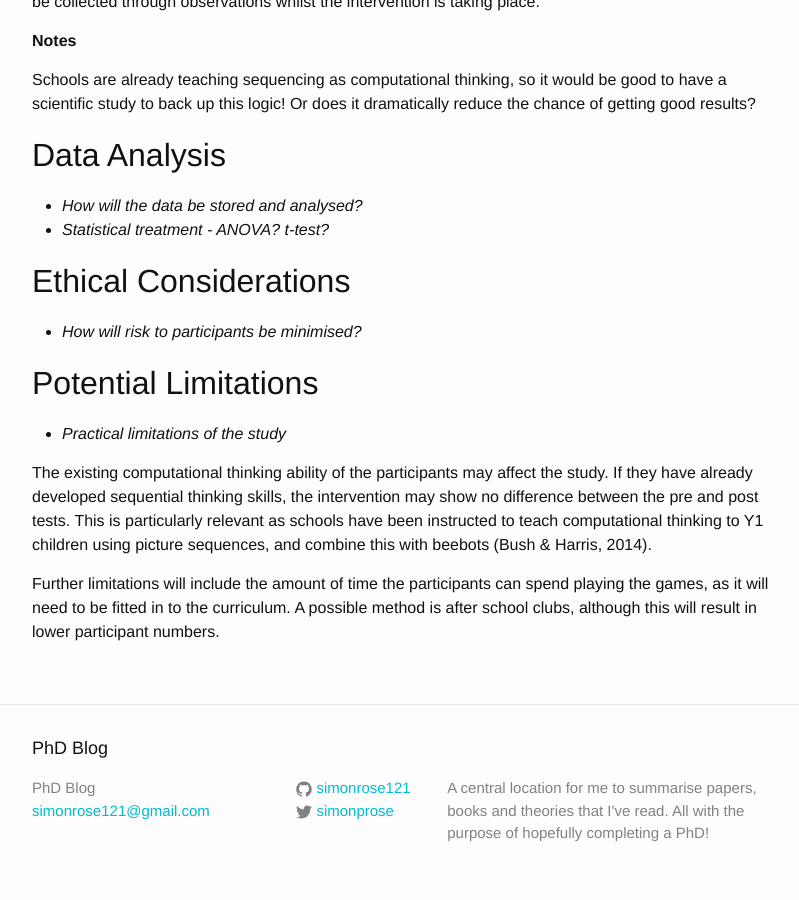
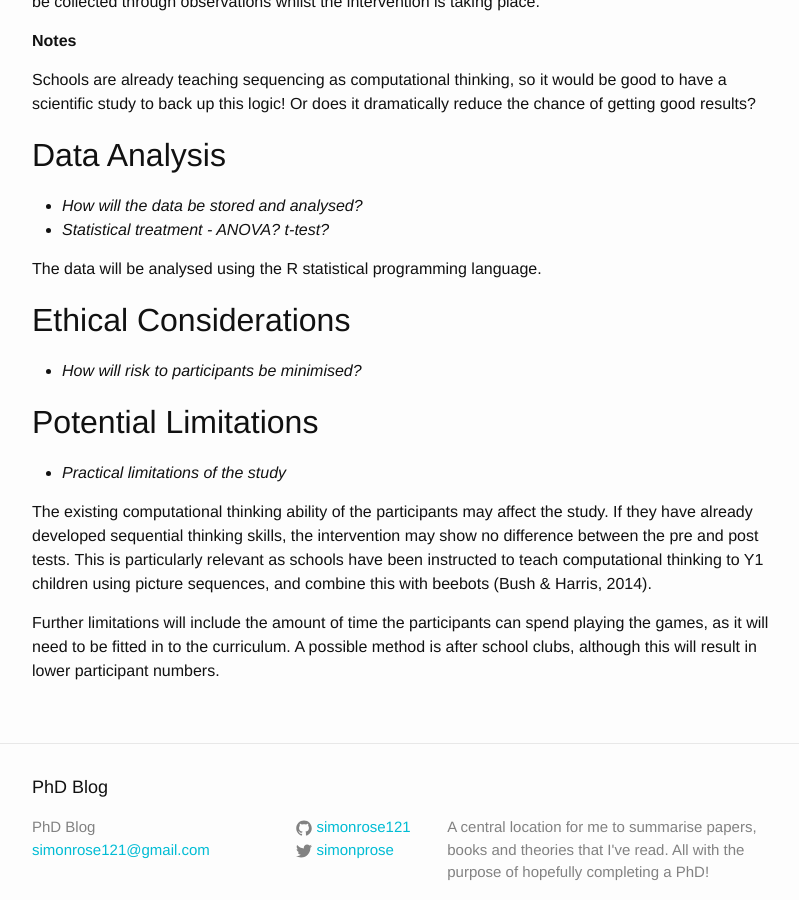
Before and after one commit to simonrose121/phd, a Jekyll site: the page built from _posts/2016-12-19-sequencing-study.md, in a window 1280 px wide and 900 px high, scrolled down 1141 px. Shown: the whole window, without its empty margins (238-1037 px from the left). Built offline with Jekyll 4.4.1, drawn with Linux system fonts in a browser that asks for light colours.

Commit message:
Mention R

```diff
--- a/_posts/2016-12-19-sequencing-study.md
+++ b/_posts/2016-12-19-sequencing-study.md
@@ -37,6 +37,8 @@ Schools are already teaching sequencing as computational thinking, so it would b
 - *How will the data be stored and analysed?*
 - *Statistical treatment - ANOVA? t-test?*
 
+The data will be analysed using the R statistical programming language.
+
 ## Ethical Considerations
 - *How will risk to participants be minimised?*
 
```
